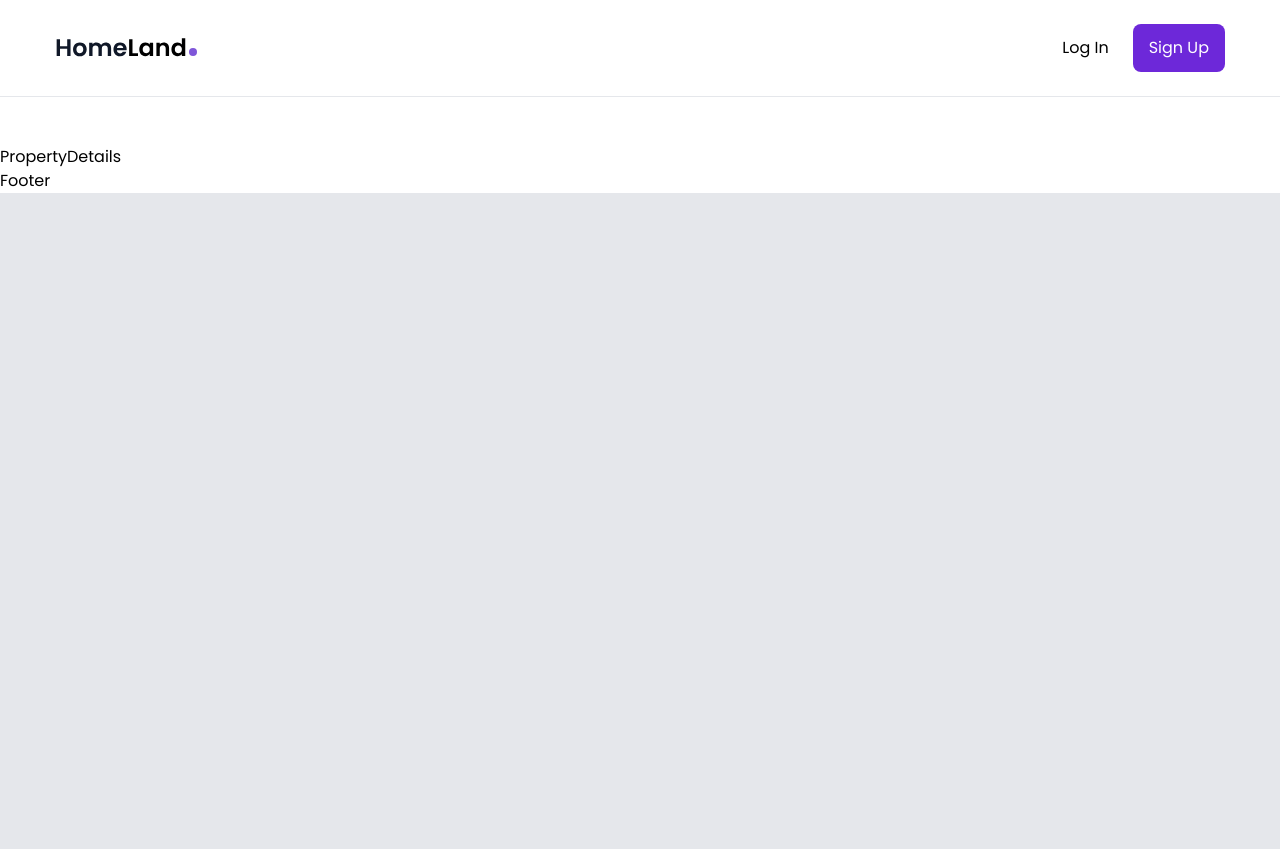
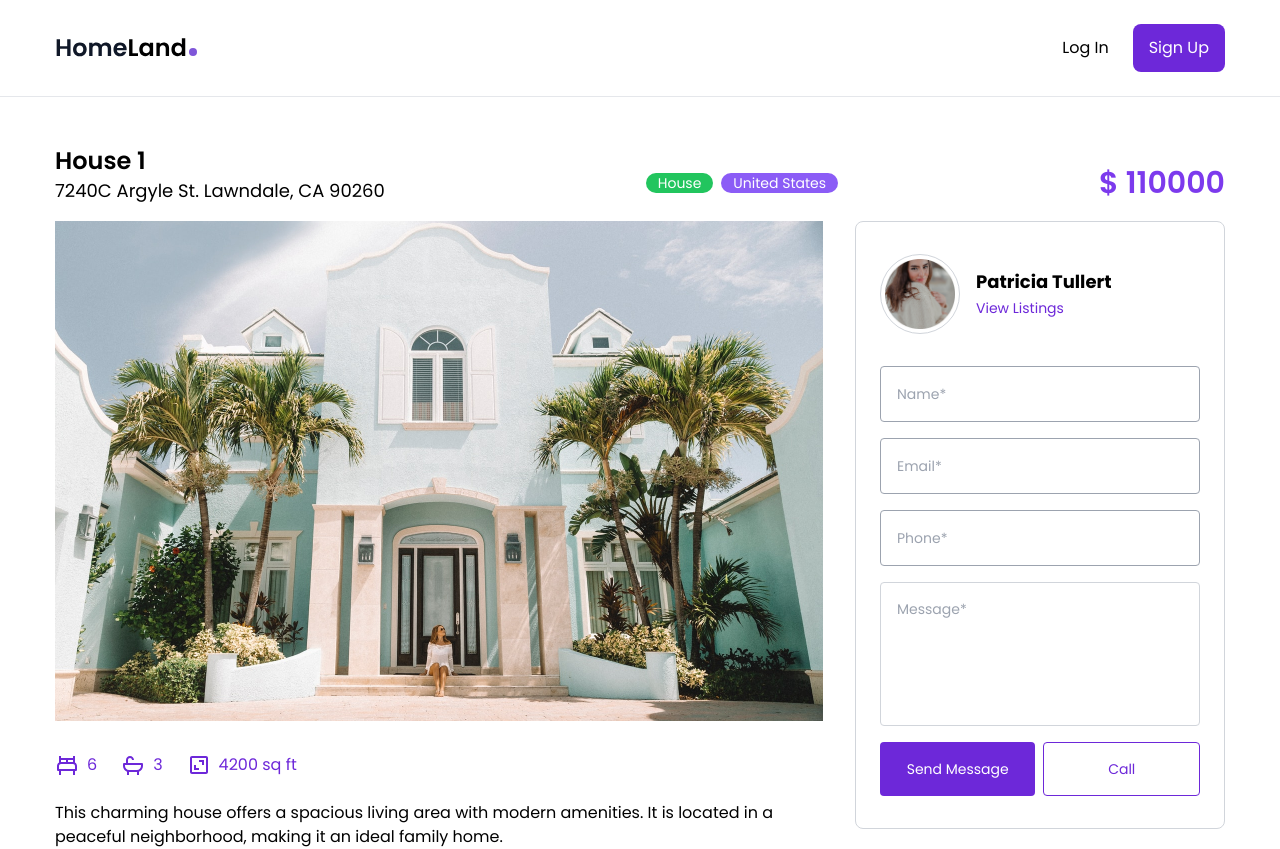
Before and after one commit to mahmoudellabban/HomeLand, a React (Create React App) app: page /property/1 in a window 1280 px wide. Shown: the top 849 px of the page. Before the commit the page ends 800 px from the top, so only its background shows below. Built offline with nearby package versions, Linux system fonts and the light colour scheme.

Commit message:
property page done

```diff
--- a/src/components/HouseContext.js
+++ b/src/components/HouseContext.js
@@ -38,41 +38,14 @@ const HouseContextProvider = ({ children }) => {
       const housePrice = parseInt(house.price);
 
       if (
-        house.country === country &&
-        house.type === property &&
-        housePrice >= minPrice &&
-        housePrice <= maxPrice
+        (isDefault(country) || house.country === country) &&
+        (isDefault(property) || house.type === property) &&
+        (isDefault(price) || (housePrice >= minPrice && housePrice <= maxPrice))
       ) {
         return house;
       }
-      if (isDefault(country) && isDefault(property) && isDefault(price)) {
-        return house;
-      }
-      if (!isDefault(country) && isDefault(property) && isDefault(price)) {
-        return house.country === country;
-      }
-      if (!isDefault(property) && isDefault(country) && isDefault(price)) {
-        return house.type === property;
-      }
-      if (!isDefault(price) && isDefault(country) && isDefault(property)) {
-        if (housePrice >= minPrice && housePrice <= maxPrice) {
-          return house;
-        }
-      }
-      if (!isDefault(country) && !isDefault(property) && isDefault(price)) {
-        return house.country === country && house.type === property;
-      }
-      if (!isDefault(country) && isDefault(property) && !isDefault(price)) {
-        if (housePrice >= minPrice && housePrice <= maxPrice) {
-          return house.country === country;
-        }
-      }
-      if (!isDefault(country) && !isDefault(property) && !isDefault(price)) {
-        if (housePrice >= minPrice && housePrice <= maxPrice) {
-          return house.type === property;
-        }
-      }
     });
+
     setTimeout(() => {
       return (
         newHouses.length < 1 ? setHouses([]) : setHouses(newHouses),
@@ -80,6 +53,7 @@ const HouseContextProvider = ({ children }) => {
       );
     }, 1000);
   };
+
   return (
     <HouseContext.Provider
       value={{
--- a/src/pages/PropertyDetails.js
+++ b/src/pages/PropertyDetails.js
@@ -1,7 +1,99 @@
-import React from 'react';
-
+import React from "react";
+import { useParams, Link } from "react-router-dom";
+import { housesData } from "../data";
+import { BiBed, BiBath, BiArea } from "react-icons/bi";
 const PropertyDetails = () => {
-  return <div>PropertyDetails</div>;
+  const { id } = useParams();
+  const house = housesData.find((house) => {
+    return house.id === parseInt(id);
+  });
+  return (
+    <section>
+      <div className="container mx-auto min-h-[800px] mb-14">
+        <div className="flex flex-col lg:flex-row lg:items-center lg:justify-between">
+          <div>
+            <h2 className="text-2xl font-semibold">{house.name}</h2>
+            <h3 className="text-lg mb-4">{house.address}</h3>
+          </div>
+          <div className="mb-4 lg:mb-0 flex gap-x-2 text-sm">
+            <div className="bg-green-500 text-white px-3 rounded-full">
+              {house.type}
+            </div>
+            <div className="bg-violet-500 text-white px-3 rounded-full">
+              {house.country}
+            </div>
+          </div>
+          <div className="text-3xl font-semibold text-violet-600">
+            $ {house.price}
+          </div>
+        </div>
+        <div className="flex flex-col gap-8 lg:flex-row">
+          <div className="max-w-[768px]">
+            <div className="mb-8">
+              <img src={house.imageLg} alt={house.name} />
+            </div>
+            <div className="flex gap-x-6 text-violet-700 mb-6">
+              <div className="flex gap-x-2 items-center">
+                <BiBed className="text-2xl" />
+                <div>{house.bedrooms}</div>
+              </div>
+              <div className="flex gap-x-2 items-center">
+                <BiBath className="text-2xl" />
+                <div>{house.bathrooms}</div>
+              </div>
+              <div className="flex gap-x-2 items-center">
+                <BiArea className="text-2xl" />
+                <div>{house.surface}</div>
+              </div>
+            </div>
+            <div>{house.description}</div>
+          </div>
+          <div className="flex-1 bg-white width-full mb-8 border border-gray-300 rounded-lg px-6 py-8">
+            <div className="flex items-center gap-x-4 mb-8">
+              <div className="w-20 h-20 p-1 border border-gray-300 rounded-full">
+                <img src={house.agent.image} alt={house.agent.name} />
+              </div>
+              <div>
+                <div className="font-bold text-lg">{house.agent.name}</div>
+                <Link to="" className="text-violet-700 text-sm">
+                  View Listings
+                </Link>
+              </div>
+            </div>
+            <form className="flex flex-col gap-y-4 sm:w-full">
+              <input
+                className="border border-gray-400 focus:border-violet-700 outline-none rounded w-full px-4 h-14 text-sm "
+                type="text"
+                placeholder="Name*"
+              />
+              <input
+                className="border border-gray-400 focus:border-violet-700 outline-none rounded w-full px-4 h-14 text-sm "
+                type="text"
+                placeholder="Email*"
+              />
+              <input
+                className="border border-gray-400 focus:border-violet-700 outline-none rounded w-full px-4 h-14 text-sm "
+                type="text"
+                placeholder="Phone*"
+              />
+              <textarea
+                className="border border-gray-300 focus:border-violet-700 outline-none resize-none rounded w-full p-4 h-36 text-sm text-gray-400"
+                placeholder="Message*"
+              ></textarea>
+              <div className="flex gap-x-2">
+                <button className="bg-violet-700 hover:bg-violet-800 text-white rounded p-4 text-sm w-full transition">
+                  Send Message
+                </button>
+                <button className="border border-violet-700 text-violet-700 hover:border-violet-500 hover:text-violet-500 rounded p-4 text-sm w-full">
+                  Call
+                </button>
+              </div>
+            </form>
+          </div>
+        </div>
+      </div>
+    </section>
+  );
 };
 
 export default PropertyDetails;
```
